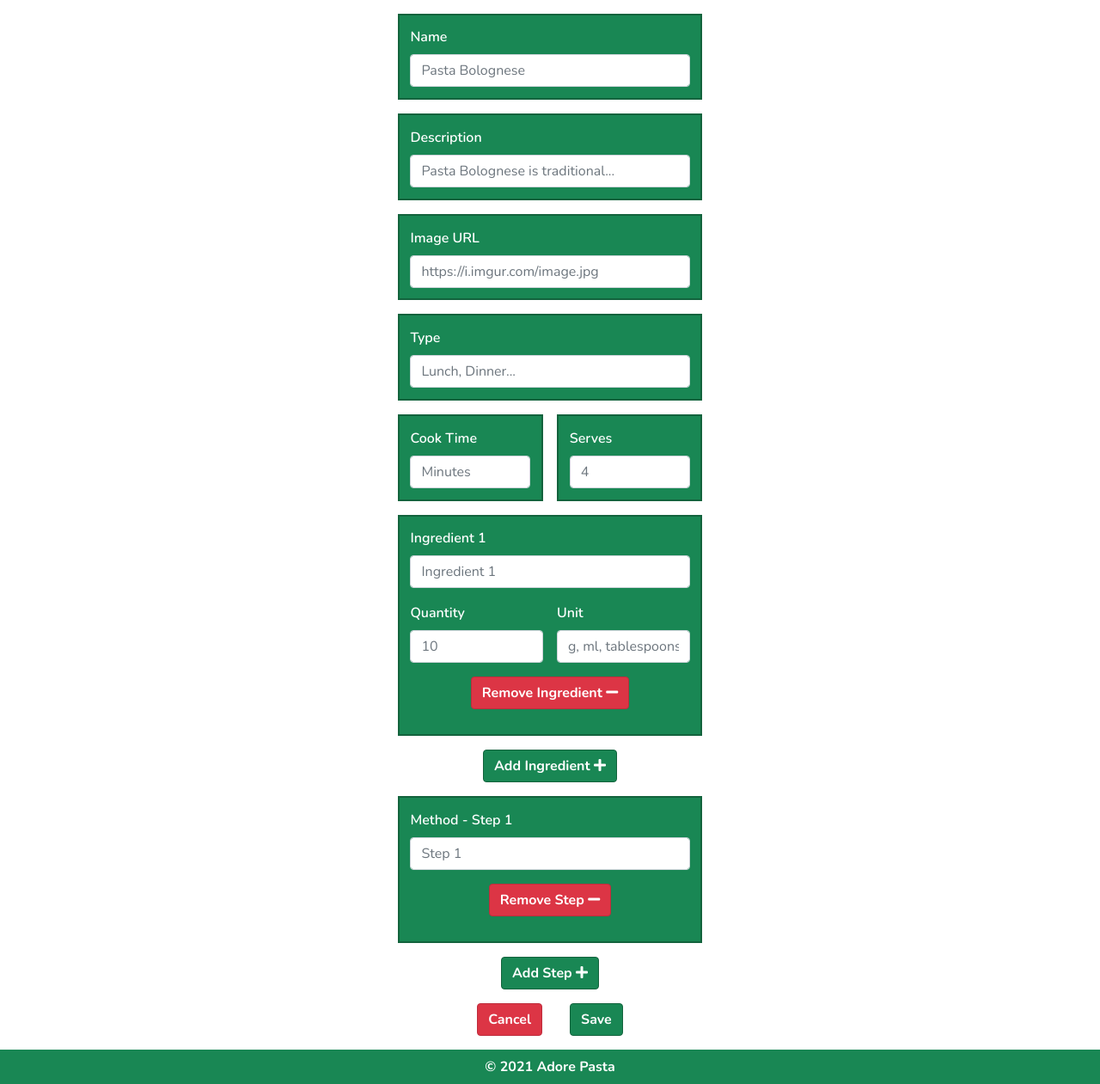
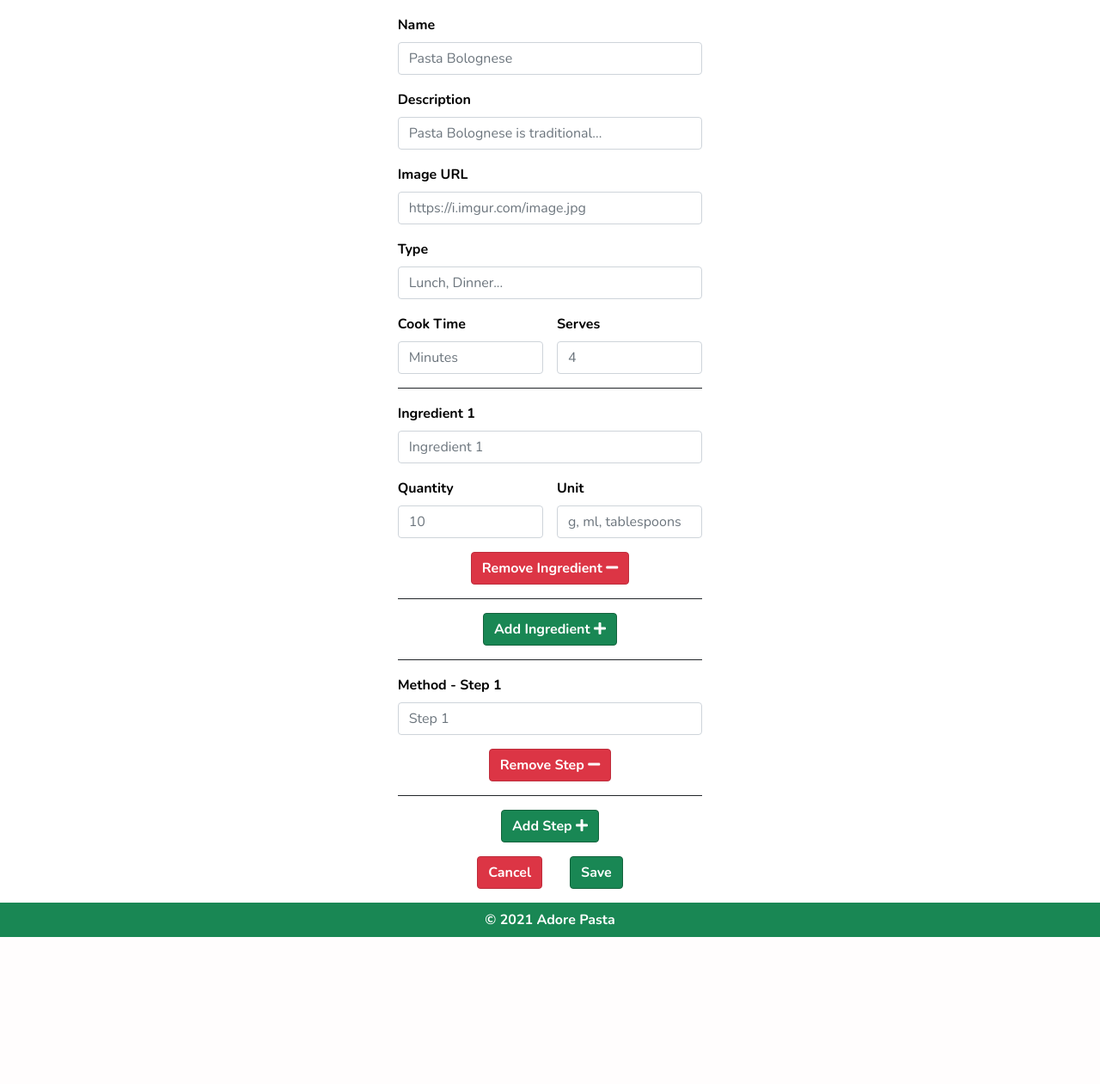
Before and after one commit to mangez84/adorepasta, a Flask app: page /add_recipe in a window 1280 px wide. Shown: the part 156-1417 px from the top of the page at 86% size. After the commit the page ends 1246 px from the top, so only its background shows below. Run offline with Flask 2, Linux system fonts and the light colour scheme; the visitor is signed in with stand-in values (Sample User, id 1); some libraries are stand-ins or nearby versions.

Commit message:
Add borders instead of colours for the add and edit forms

```diff
--- a/static/css/style.css
+++ b/static/css/style.css
@@ -84,7 +84,7 @@ input {
 }
 
 label {
-    font-weight: 600;
+    font-weight: 700;
 }
 
 footer {
@@ -94,30 +94,6 @@ footer {
 footer p {
     color: rgba(255, 255, 255, 1);
     font-weight: 700;
-}
-
-.ingredient-details > div,
-.method > div,
-.recipe-name,
-.recipe-description,
-.recipe-image,
-.recipe-type,
-.recipe-time,
-.recipe-serves {
-    background-color: #198754;
-    border: 2px solid #13633d;
-    padding: 0.8em;
-}
-
-.ingredient-details>div label,
-.method>div label,
-.recipe-name label,
-.recipe-description label,
-.recipe-image label,
-.recipe-type label,
-.recipe-time label,
-.recipe-serves label {
-    color: rgba(255, 255, 255, 1);
 }
 
 /* Stretch the page to full height  */
--- a/templates/add_recipe.html
+++ b/templates/add_recipe.html
@@ -42,7 +42,7 @@
                     </div>
                 </div>
                 <!-- Ingredient details -->
-                <div class="ingredient-details">
+                <div class="ingredient-details pt-3 border-top border-dark">
                     <div class="mb-3 d-flex flex-wrap">
                         <div class="mb-3 recipe-ingredient">
                             <label for="ingredient-1" class="form-label">Ingredient 1</label>
@@ -60,7 +60,7 @@
                                 class="form-control"
                                 title="Can be left blank if you just want to add a tomato for example.">
                         </div>
-                        <div class="mb-3 d-flex justify-content-center remove-ingredient">
+                        <div class="d-flex justify-content-center remove-ingredient pb-3 border-bottom border-dark">
                             <button class="btn btn-danger">Remove Ingredient <i class="fas fa-minus"></i></button>
                         </div>
                     </div>
@@ -69,14 +69,14 @@
                     <button class="btn btn-success">Add Ingredient <i class="fas fa-plus"></i></button>
                 </div>
                 <!-- Method with steps -->
-                <div class="method">
+                <div class="method pt-3 border-top border-dark">
                     <div class="mb-3">
                         <div class="mb-3 method-step">
                             <label for="method-1" class="form-label">Method - Step 1</label>
                             <input type="text" id="method-1" name="method-1" placeholder="Step 1" class="form-control"
                                 required>
                         </div>
-                        <div class="mb-3 d-flex justify-content-center remove-step">
+                        <div class="mb-3 d-flex justify-content-center remove-step pb-3 border-bottom border-dark">
                             <button class="btn btn-danger">Remove Step <i class="fas fa-minus"></i></button>
                         </div>
                     </div>
```
Also changed, not shown: templates/edit_recipe.html (+4 -4 lines).
